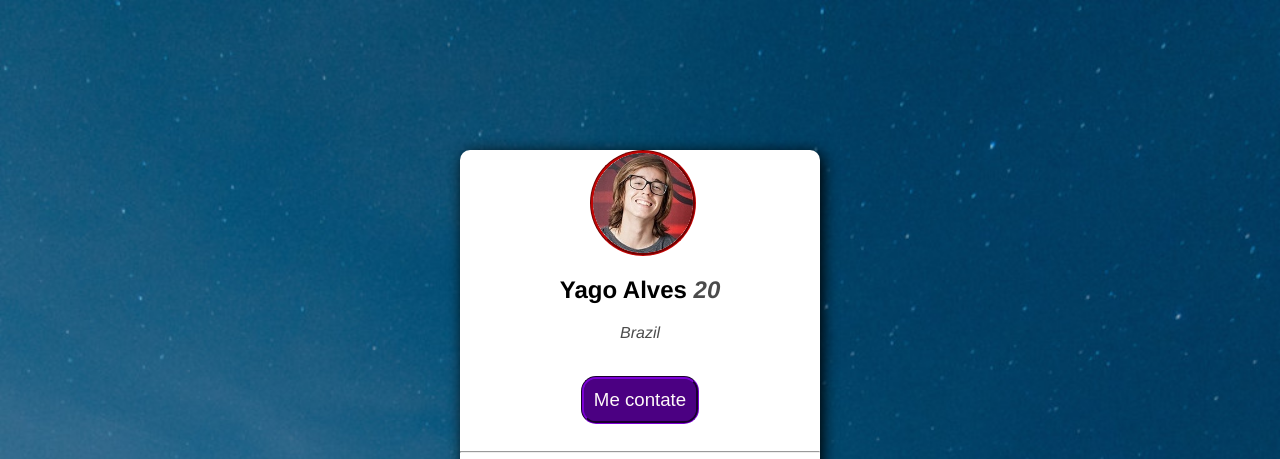
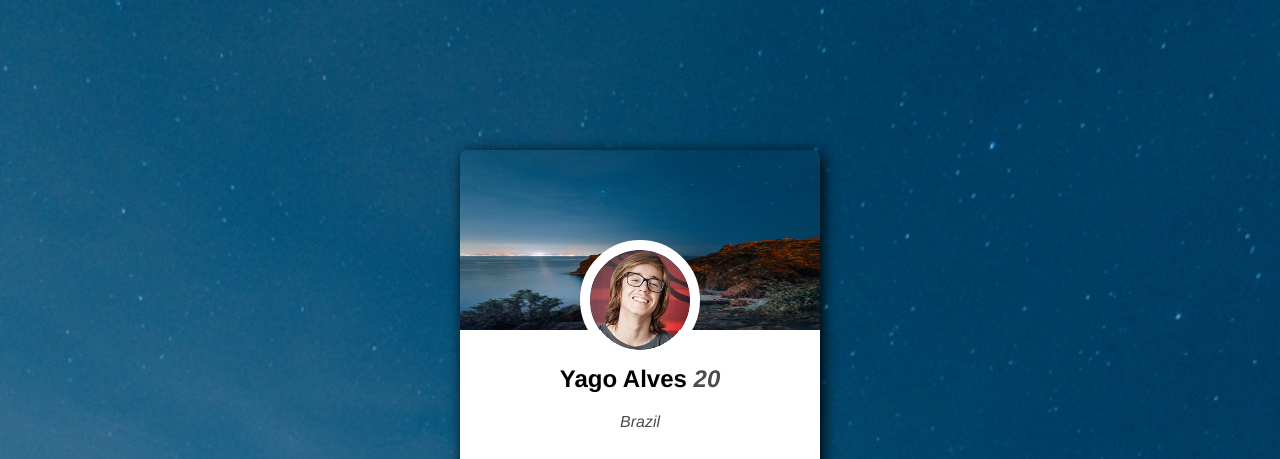
Before and after one commit to yagoalvess/profile-card, a plain HTML site: page index.html in a window 1280 px wide. Shown: the top 459 px of the page. Drawn offline with Linux system fonts and the light colour scheme.

Commit message:
pequena mudança no design

```diff
--- a/index.html
+++ b/index.html
@@ -12,7 +12,10 @@
 <body>
     <section id="grid">
 
-        <img id="foto-perfil" style="border-radius: 50%;" src="fotos/perfil.png" alt="foto de Perfil">
+        <img id="fundo" height="180px" width="360px" src="fotos/fundo.jpg" alt="fundo">
+
+
+        <img id="foto-perfil" src="fotos/perfil.png" alt="foto de Perfil">
 
         <div id="dados">
 
--- a/style.css
+++ b/style.css
@@ -23,11 +23,10 @@ html,body{
 #foto-perfil{
     width: 100px;
     position: relative;
-    left: 130px;
-    border: rgb(196, 5, 5);
-    border-radius: 15px;
-    border-style: groove;
-
+    top: 90px;
+    left: 120px;
+    border-radius: 100px;
+    border: 10px solid white;
 }
 
 
@@ -42,11 +41,24 @@ html,body{
     text-align: center;
 
 
+
 }
 
 
+#fundo{
+    position: absolute;
+    border-top-left-radius: 7px;
+    border-top-right-radius: 8px;
+}
+
+#dados{
+    position: relative;
+    top: 75px;
+}
+
 #dados > h1{
-    font-family: 'Lucida Sans', 'Lucida Sans Regular', 'Lucida Grande', 'Lucida Sans Unicode', Geneva, Verdana, sans-serif
+    font-family: 'Lucida Sans', 'Lucida Sans Regular', 'Lucida Grande', 'Lucida Sans Unicode', Geneva, Verdana, sans-serif;
+
 }
 
 #dados > p, span{
```
